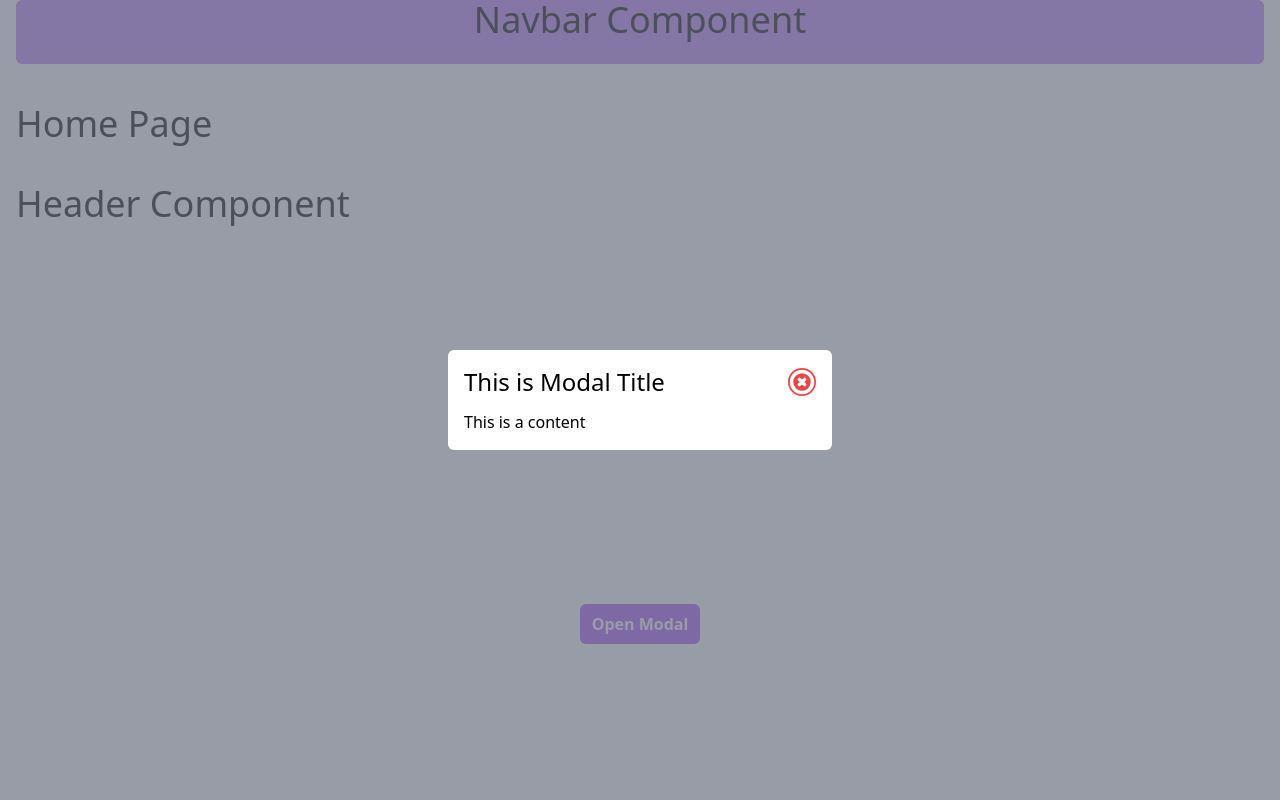
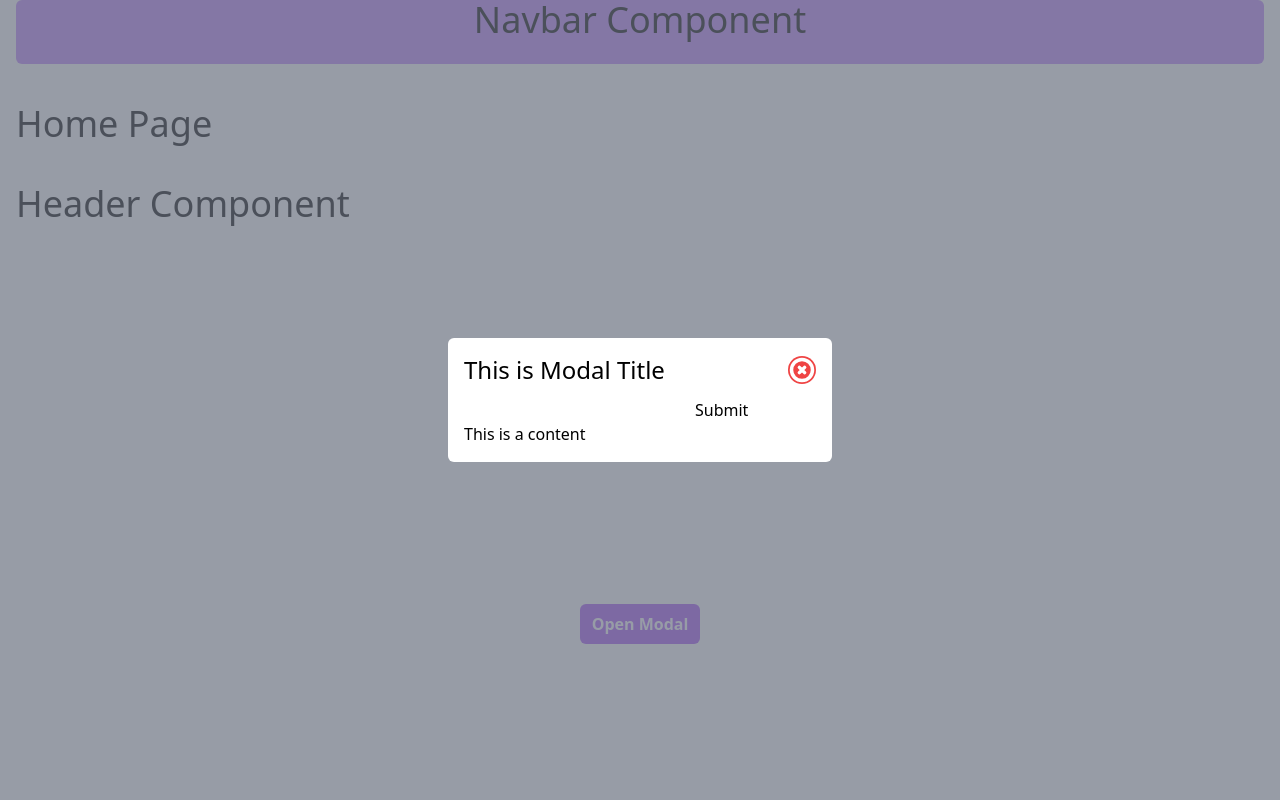
Before and after one commit to mahmud035/Level-2-Frontend-Track-All-Modules, a React (Vite) app in the folder 4. Reusable Components/reusable-components/: page / in a window 1280 px wide. Both pictures are taken after a click on the button "Open Modal". Shown: the top 800 px of the page. Built offline with nearby package versions, Linux system fonts and the light colour scheme.

Commit message:
4-11 Module Wrap Up

```diff
--- a/4. Reusable Components/reusable-components/src/pages/Home.tsx
+++ b/4. Reusable Components/reusable-components/src/pages/Home.tsx
@@ -1,4 +1,4 @@
-import { useState } from 'react';
+import { ChangeEvent, useState } from 'react';
 import Button from '../components/ui/Button';
 import Modal from '../components/ui/Modal';
 import Header from '../shared/Header';
@@ -8,6 +8,11 @@ const Home = () => {
 
   const handleModalClose = () => {
     setModal((prev) => !prev);
+  };
+
+  const handleSubmit = (e: ChangeEvent<HTMLFormElement>) => {
+    e.preventDefault();
+    console.log('Clicked');
   };
 
   return (
@@ -30,8 +35,12 @@ const Home = () => {
         <Modal isOpen={modal} onClose={handleModalClose}>
           <Modal.Header>
             <h3>This is Modal Title</h3>
-            <Modal.CloseButton></Modal.CloseButton>
+            <Modal.CloseButton />
           </Modal.Header>
+          <form onSubmit={handleSubmit}>
+            <input type="text" />
+            <button type="submit">Submit</button>
+          </form>
           <p>This is a content</p>
         </Modal>
       </div>
```
